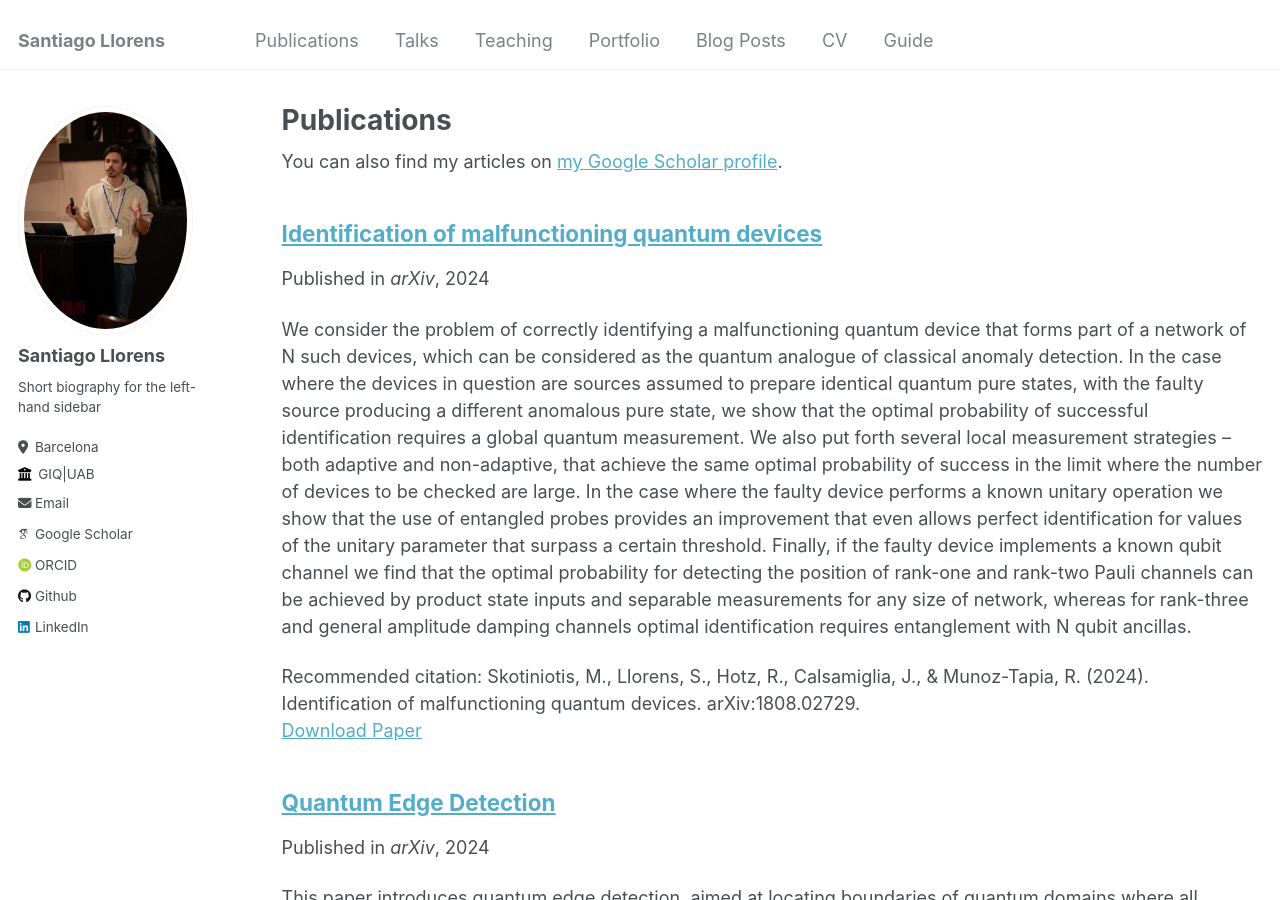
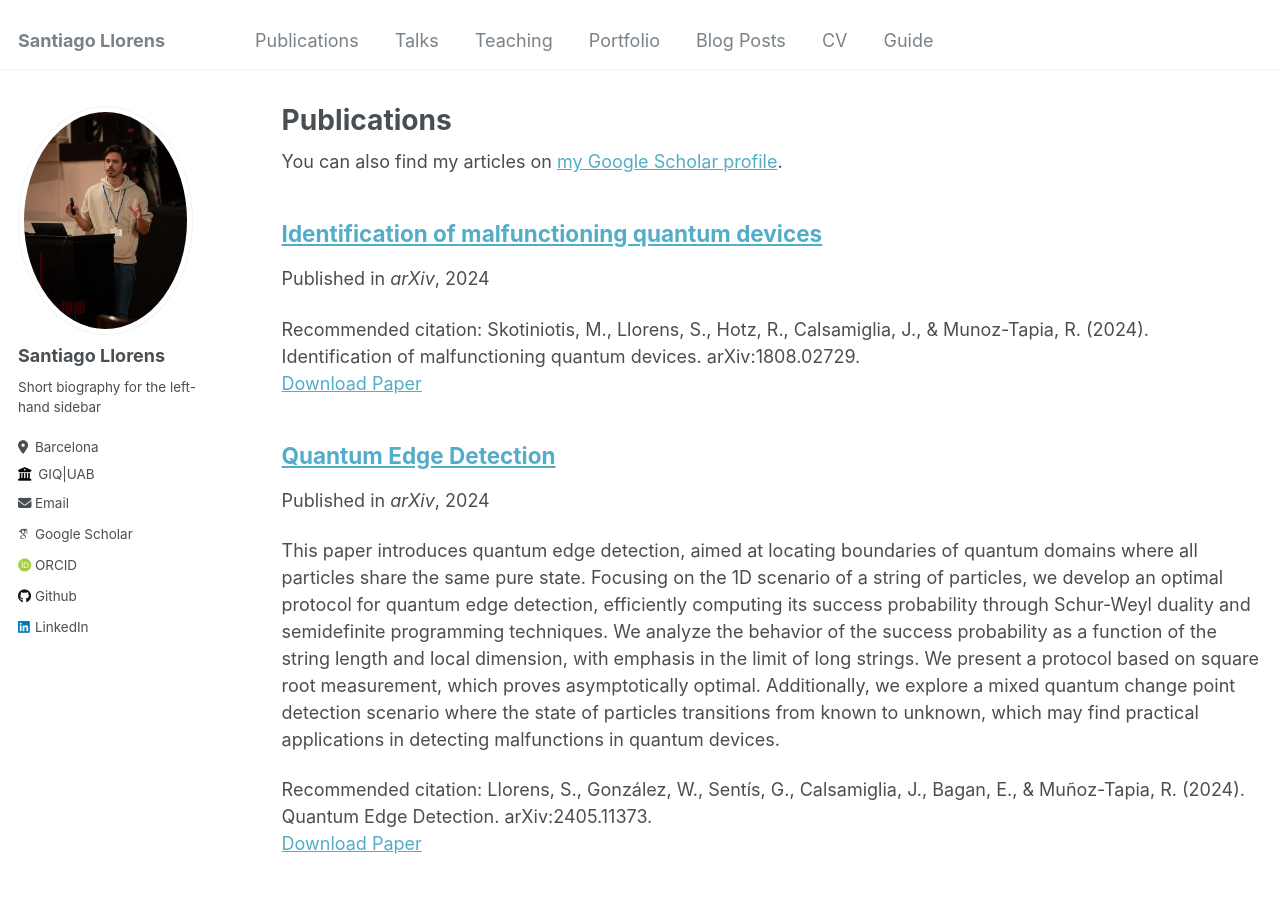
Before and after one commit to SantiagoLlorens/SantiagoLlorens.github.io, a Jekyll site: the page built from _pages/publications.md, in a window 1280 px wide and 900 px high. Built offline with Jekyll 4.4.1, drawn with Linux system fonts in a browser that asks for light colours; some web fonts are replaced.

Commit message:
Update Identification_of_malfunctioning_quantum_devices.md

```diff
--- a/_publications/Identification_of_malfunctioning_quantum_devices.md
+++ b/_publications/Identification_of_malfunctioning_quantum_devices.md
@@ -2,7 +2,7 @@
 title: "Identification of malfunctioning quantum devices"
 collection: publications
 permalink: /publication/Identification_of_malfunctioning_quantum_devices
-#excerpt: 'We consider the problem of correctly identifying a malfunctioning quantum device that forms part of a network of N such devices, which can be considered as the quantum analogue of classical anomaly detection. In the case where the devices in question are sources assumed to prepare identical quantum pure states, with the faulty source producing a different anomalous pure state, we show that the optimal probability of successful identification requires a global quantum measurement. We also put forth several local measurement strategies -- both adaptive and non-adaptive, that achieve the same optimal probability of success in the limit where the number of devices to be checked are large. In the case where the faulty device performs a known unitary operation we show that the use of entangled probes provides an improvement that even allows perfect identification for values of the unitary parameter that surpass a certain threshold. Finally, if the faulty device implements a known qubit channel we find that the optimal probability for detecting the position of rank-one and rank-two Pauli channels can be achieved by product state inputs and separable measurements for any size of network, whereas for rank-three and general amplitude damping channels optimal identification requires entanglement with N qubit ancillas.'
+excerpt: ''
 date: 2024-05-23
 venue: 'arXiv'
 slidesurl: #'https://arxiv.org/abs/2312.13020'
```
